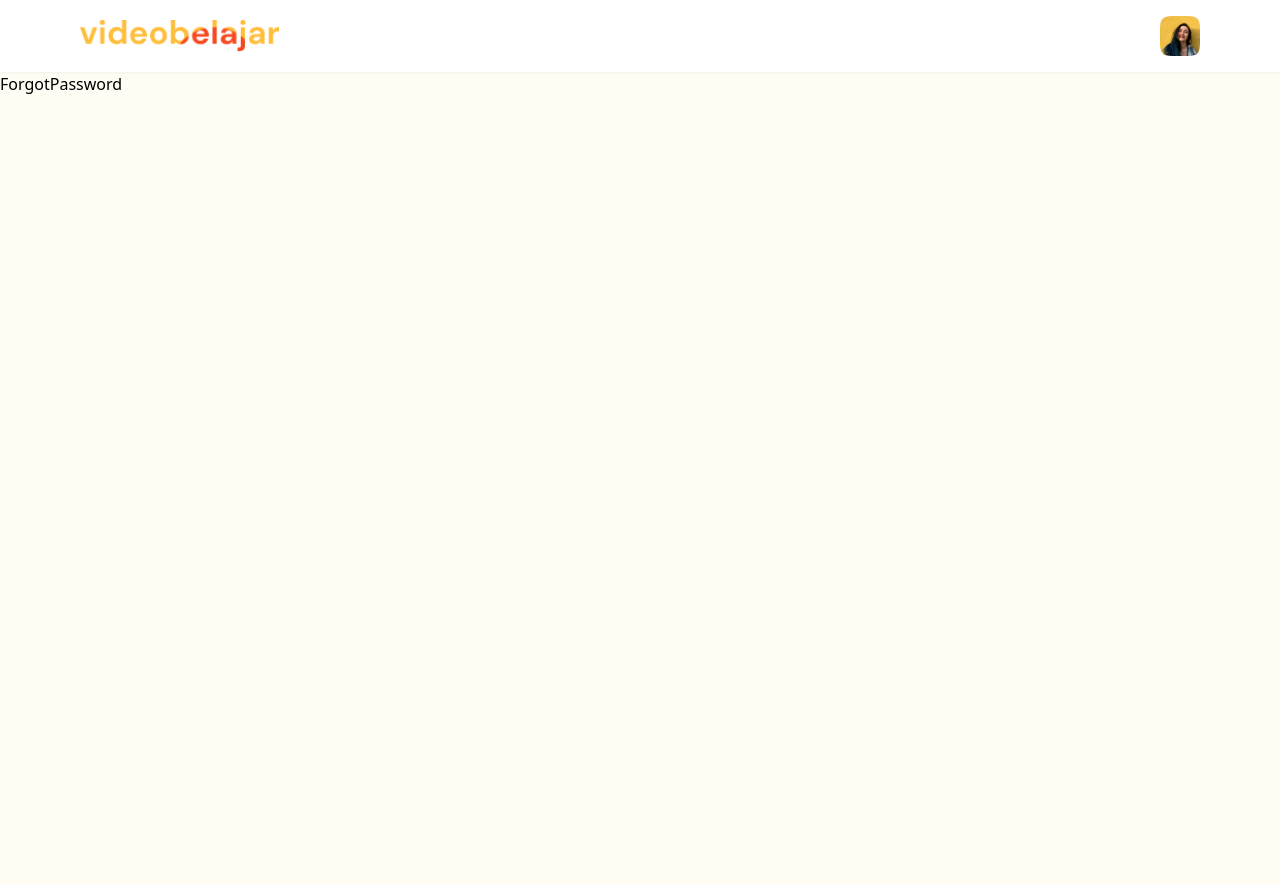
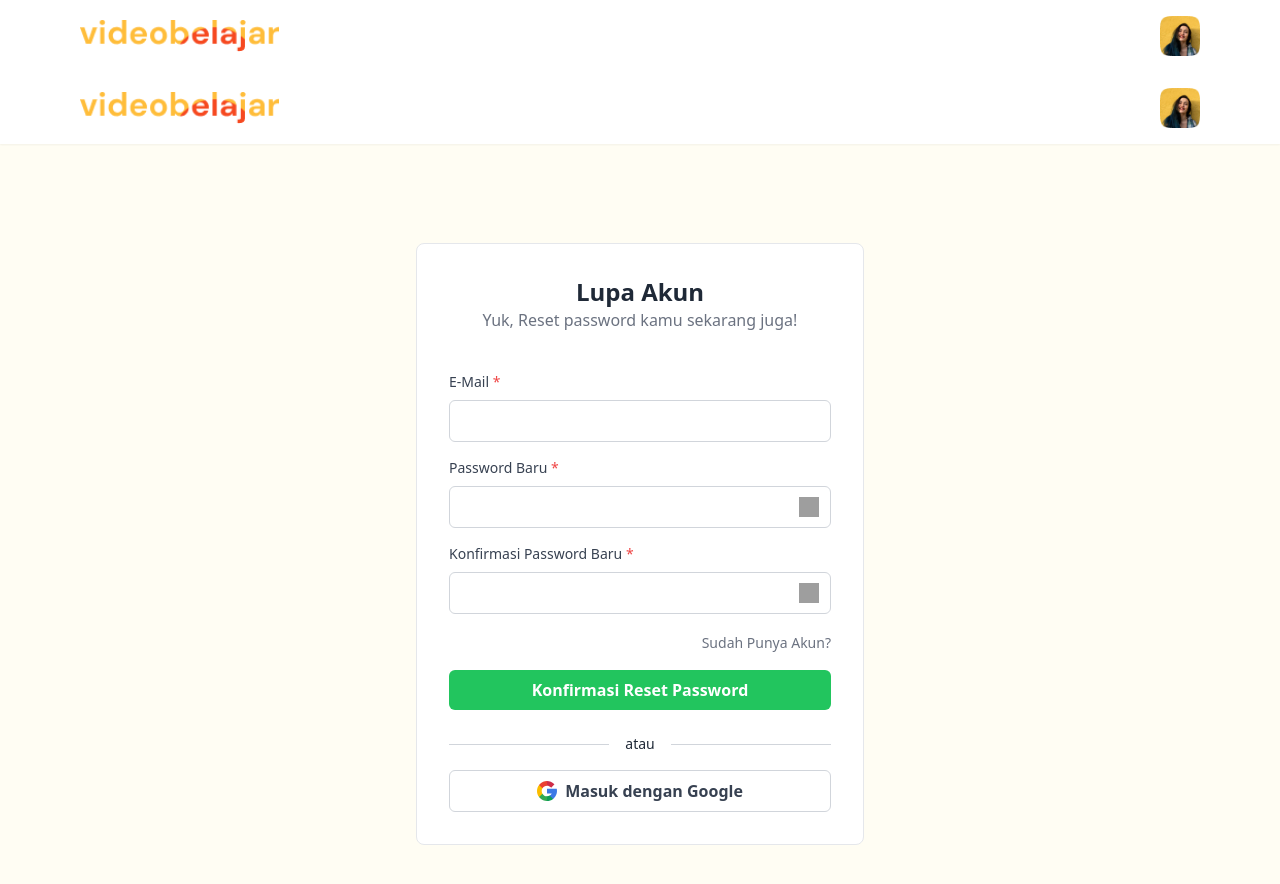
Before and after one commit to Ciptaaaa/VideoBelajar, a React (Vite) app: page /Forgot-Password in a window 1280 px wide. Shown: the top 884 px of the page. Before the commit the page ends 800 px from the top, so only its background shows below. Built offline with nearby package versions, Linux system fonts and the light colour scheme; grey boxes are pictures that could not be loaded.

Commit message:
Feat: added form forgot password with validate

```diff
--- a/src/components/ForgotPassword.jsx
+++ b/src/components/ForgotPassword.jsx
@@ -1,7 +1,204 @@
-import React from "react";
+import React, { useState } from "react";
+import PasswordLogo from "../assets/logo password.svg";
+import PasswordLogoOpen from "../assets/logo-password-open.svg";
+import NavbarLogo from "../assets/logo.png";
+import AvatarLogo from "../assets/Avatar.png";
+import { useNavigate } from "react-router-dom";
 
 const ForgotPassword = () => {
-  return <div>ForgotPassword</div>;
+  const [showPassword, setShowPassword] = useState(false);
+  const navigate = useNavigate();
+
+  const togglePasswordVisibility = () => {
+    setShowPassword((prev) => !prev);
+  };
+
+  const handleSubmit = (event) => {
+    event.preventDefault();
+    navigate("/login");
+  };
+  return (
+    <>
+      <header class="bg-white shadow-sm">
+        <div class="container mx-auto max-w-[1200px] px-4 md:px-6 lg:px-10 py-4 flex justify-between items-center">
+          <a href="/login" class="block">
+            <img src={NavbarLogo} alt="Logo Video Belajar" class="h-6 md:h-8" />
+          </a>
+
+          <nav class="flex items-center space-x-2">
+            {/* <span class="text-gray-800 text-lg mr-2">Kategori</span> */}
+            <a href="/profile">
+              <img src={AvatarLogo} alt="Profil" class="h-10 w-10" />
+            </a>
+          </nav>
+        </div>
+      </header>
+      <div className="flex min-h-screen items-center justify-center">
+        <div className="w-full max-w-md bg-white p-8 rounded-lg border-[0.1px]">
+          <div className="text-center mb-6">
+            <h3 className="text-2xl font-bold text-gray-800">Lupa Akun</h3>
+            <p className="text-gray-500 font-normal font-sans">
+              Yuk, Reset password kamu sekarang juga!
+            </p>
+          </div>
+          <div className="mt-10 sm:mx-auto sm:w-full sm:max-w-sm">
+            <form onSubmit={handleSubmit}>
+              <div className="mb-4">
+                <label
+                  htmlFor="email"
+                  className="block text-gray-700 text-sm font-medium mb-2"
+                >
+                  E-Mail <span className="text-red-500">*</span>
+                </label>
+                <div className="mt-2">
+                  <input
+                    type="email"
+                    id="email"
+                    className="w-full px-3 py-2 border border-gray-300 rounded-md focus:outline-none focus:ring-2 focus:ring-green-400"
+                    required
+                  />
+                </div>
+              </div>
+              <div className="mb-4 relative">
+                <label
+                  htmlFor="password"
+                  className="block text-gray-700 text-sm font-medium mb-2"
+                >
+                  Password Baru <span className="text-red-500">*</span>
+                </label>
+                <div className="mt-2 relative">
+                  <input
+                    type={showPassword ? "text" : "password"}
+                    id="password"
+                    className="w-full px-3 py-2 border border-gray-300 rounded-md focus:outline-none focus:ring-2 focus:ring-green-400"
+                    required
+                  />
+                  <button
+                    type="button"
+                    onClick={togglePasswordVisibility}
+                    className="absolute inset-y-0 right-0 flex items-center pr-3 text-gray-500 hover:text-gray-700 focus:outline-none"
+                    aria-label="Toggle password visibility"
+                  >
+                    {showPassword ? (
+                      <img
+                        className="h-5 w-5"
+                        src={PasswordLogo}
+                        alt="eye_password_Hide"
+                      />
+                    ) : (
+                      <img
+                        className="h-5 w-5"
+                        src={PasswordLogoOpen}
+                        alt="eye_password_Open"
+                      />
+                    )}
+                  </button>
+                </div>
+              </div>
+              <div className="mb-4 relative">
+                <label
+                  htmlFor="password"
+                  className="block text-gray-700 text-sm font-medium mb-2"
+                >
+                  Konfirmasi Password Baru{" "}
+                  <span className="text-red-500">*</span>
+                </label>
+                <div className="mt-2 relative">
+                  <input
+                    type={showPassword ? "text" : "password"}
+                    id="password"
+                    className="w-full px-3 py-2 border border-gray-300 rounded-md focus:outline-none focus:ring-2 focus:ring-green-400"
+                    required
+                  />
+                  <button
+                    type="button"
+                    onClick={togglePasswordVisibility}
+                    className="absolute inset-y-0 right-0 flex items-center pr-3 text-gray-500 hover:text-gray-700 focus:outline-none"
+                    aria-label="Toggle password visibility"
+                  >
+                    {showPassword ? (
+                      <img
+                        className="h-5 w-5"
+                        src={PasswordLogo}
+                        alt="eye_password_Hide"
+                      />
+                    ) : (
+                      <img
+                        className="h-5 w-5"
+                        src={PasswordLogoOpen}
+                        alt="eye_password_Open"
+                      />
+                    )}
+                  </button>
+                </div>
+                <div className="text-right my-4">
+                  <a
+                    href="/login"
+                    className="text-sm text-gray-500 hover:text-gray-700"
+                  >
+                    Sudah Punya Akun?
+                  </a>
+                </div>
+              </div>
+              <div className="flex items-center justify-between mb-6">
+                <button
+                  type="submit"
+                  className="w-full bg-green-500 hover:bg-green-600 text-white font-semibold py-2 px-4 rounded-md"
+                >
+                  Konfirmasi Reset Password
+                </button>
+              </div>
+
+              <div className="my-4 flex items-center gap-4">
+                <hr className="w-full border-gray-300" />
+                <p className="text-sm text-gray-800 text-center">atau</p>
+                <hr className="w-full border-gray-300" />
+              </div>
+              <div className="flex items-center justify-center">
+                <button
+                  type="button"
+                  className="w-full flex items-center justify-center bg-white border border-gray-300 hover:bg-gray-100 text-gray-700 font-semibold py-2 px-4 rounded-md"
+                >
+                  <svg
+                    xmlns="http://www.w3.org/2000/svg"
+                    width="20px"
+                    className="inline mr-2"
+                    viewBox="0 0 512 512"
+                  >
+                    <path
+                      fill="#fbbd00"
+                      d="M120 256c0-25.367 6.989-49.13 19.131-69.477v-86.308H52.823C18.568 144.703 0 198.922 0 256s18.568 111.297 52.823 155.785h86.308v-86.308C126.989 305.13 120 281.367 120 256z"
+                    />
+                    <path
+                      fill="#0f9d58"
+                      d="m256 392-60 60 60 60c57.079 0 111.297-18.568 155.785-52.823v-86.216h-86.216C305.044 385.147 281.181 392 256 392z"
+                    />
+                    <path
+                      fill="#31aa52"
+                      d="m139.131 325.477-86.308 86.308a260.085 260.085 0 0 0 22.158 25.235C123.333 485.371 187.62 512 256 512V392c-49.624 0-93.117-26.72-116.869-66.523z"
+                    />
+                    <path
+                      fill="#3c79e6"
+                      d="M512 256a258.24 258.24 0 0 0-4.192-46.377l-2.251-12.299H256v120h121.452a135.385 135.385 0 0 1-51.884 55.638l86.216 86.216a260.085 260.085 0 0 0 25.235-22.158C485.371 388.667 512 324.38 512 256z"
+                    />
+                    <path
+                      fill="#cf2d48"
+                      d="m352.167 159.833 10.606 10.606 84.853-84.852-10.606-10.606C388.668 26.629 324.381 0 256 0l-60 60 60 60c36.326 0 70.479 14.146 96.167 39.833z"
+                    />
+                    <path
+                      fill="#eb4132"
+                      d="M256 120V0C187.62 0 123.333 26.629 74.98 74.98a259.849 259.849 0 0 0-22.158 25.235l86.308 86.308C162.883 146.72 206.376 120 256 120z"
+                    />
+                  </svg>
+                  Masuk dengan Google
+                </button>
+              </div>
+            </form>
+          </div>
+        </div>
+      </div>
+    </>
+  );
 };
 
 export default ForgotPassword;
```
